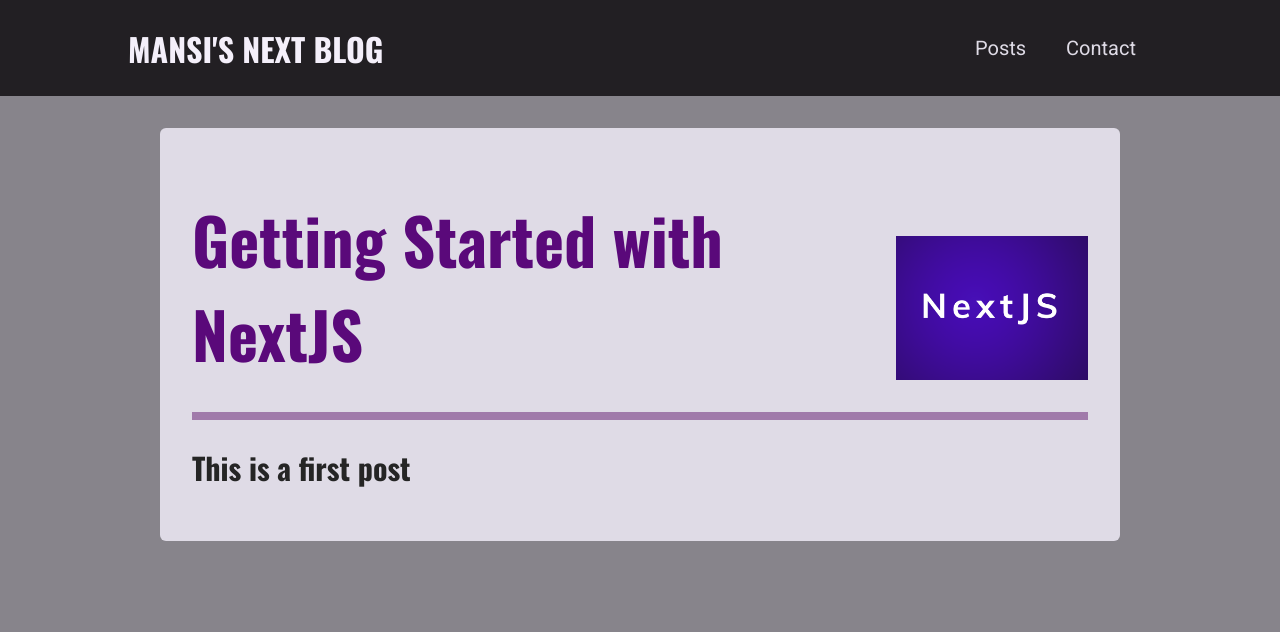
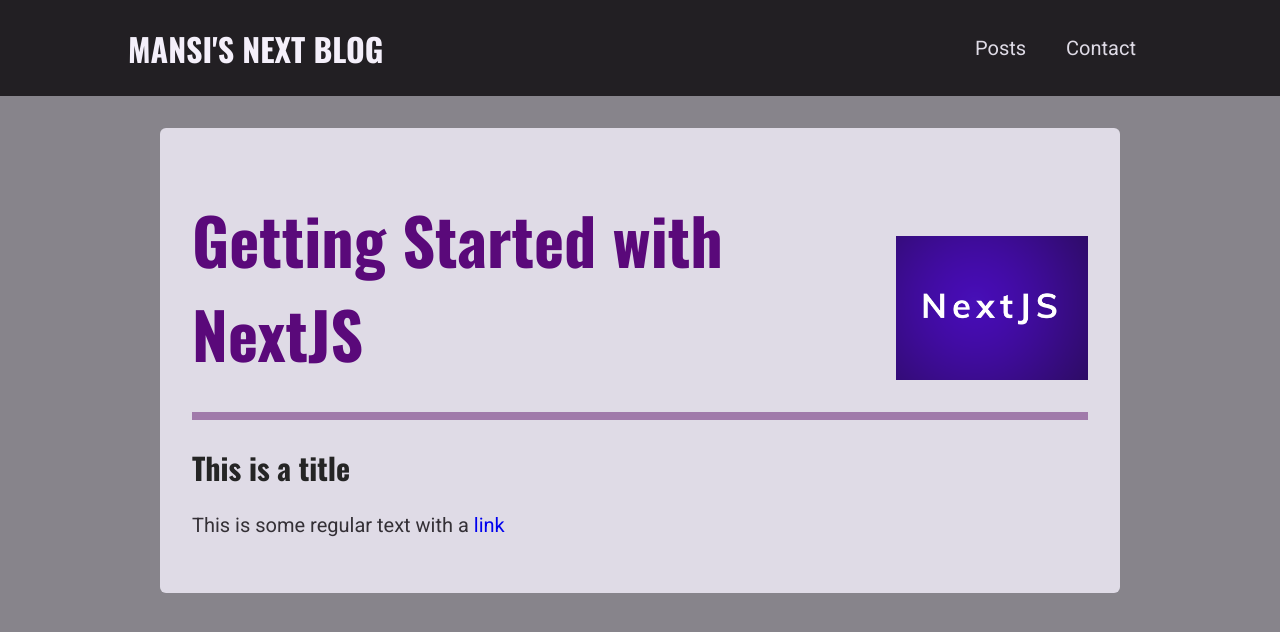
Before and after one commit to mansinakrani/next-learning-projects, a Next.js app in the folder next-udemy-full-demo-project/: page /posts/getting-started-with-nextjs in a window 1280 px wide. Shown: the top 632 px of the page. Built offline with nearby package versions, Linux system fonts and the light colour scheme.

Commit message:
rendering dynamic post pages & paths

```diff
--- a/next-udemy-full-demo-project/components/posts/post-detail/post-content.js
+++ b/next-udemy-full-demo-project/components/posts/post-detail/post-content.js
@@ -2,20 +2,13 @@
 import classes from './post-content.module.css';
 import ReactMarkdown from "react-markdown";
 
-const DUMMY_POST = {
-    slug: 'getting-started-with-nextjs',
-    title: 'Getting Started with NextJS',
-    image: 'getting-started-nextjs.png',
-    date: '2022-02-10',
-    content: '# This is a first post'
-};
-
-function PostContent() {
-    const imagePath = `/images/posts/${DUMMY_POST.slug}/${DUMMY_POST.image}`;
+function PostContent(props) {
+    const { post } = props;
+    const imagePath = `/images/posts/${post.slug}/${post.image}`;
     return (
         <article className={classes.content}>
-            <PostHeader title={DUMMY_POST.title} image={imagePath} />
-            <ReactMarkdown>{DUMMY_POST.content}</ReactMarkdown>
+            <PostHeader title={post.title} image={imagePath} />
+            <ReactMarkdown>{post.content}</ReactMarkdown>
         </article>
     );
 }
--- a/next-udemy-full-demo-project/lib/posts-util.js
+++ b/next-udemy-full-demo-project/lib/posts-util.js
@@ -6,12 +6,16 @@
 //cwd: current working directory , absolute path for overall project - process.cwd()
 const postsDirectory = path.join(process.cwd(), 'posts');
 
-function getPostData(fileName) {
-    const filePath = path.join(postsDirectory, fileName);
+export function getPostsFiles() {
+    return fs.readdirSync(postsDirectory); // read all the contents synchronously - returns array of strings[array of file names]
+}
+
+export function getPostData(postIdentifier) {
+    const postSlug = postIdentifier.replace(/\.md$/, ''); // removes the file extension
+    const filePath = path.join(postsDirectory, `${postSlug}.md`);
     const fileContent = fs.readFileSync(filePath, 'utf-8'); //support all those Unicode characters
     const { data, content } = matter(fileContent); //used Object destructuring
 
-    const postSlug = fileName.replace(/\.md$/, ''); // removes the file extension
     const postData = {
         slug: postSlug,
         ...data,
@@ -22,7 +26,7 @@
 }
 
 export function getAllPosts() {
-    const postFiles = fs.readdirSync(postsDirectory); // read all the contents synchronously - returns array of strings[array of file names]
+    const postFiles = getPostsFiles();
 
     const allPosts = postFiles.map(postFile => {
         return getPostData(postFile);
--- a/next-udemy-full-demo-project/pages/posts/[slug].js
+++ b/next-udemy-full-demo-project/pages/posts/[slug].js
@@ -1,9 +1,35 @@
 import PostContent from "../../components/posts/post-detail/post-content";
+import { getPostData, getPostsFiles } from "../../lib/posts-util";
 
-function PostDetailPage() {
+function PostDetailPage(props) {
     return (
-        <PostContent />
+        <PostContent post={props.post} />
     );
 }
 
+export function getStaticProps(context) {
+    const { params } = context;
+    const { slug } = params;
+
+    const postData = getPostData(slug);
+
+    return {
+        props: {
+            post: postData
+        },
+        revalidate: 600
+    };
+}
+
+export function getStaticPaths() {
+    const postFilenames = getPostsFiles();
+
+    const slugs = postFilenames.map((fileName) => fileName.replace(/\.md$/, ''));
+
+    return {
+        paths: slugs.map(slug => ({ params: { slug: slug } })),
+        fallback: 'blocking'
+    };
+}
+
 export default PostDetailPage;
```
